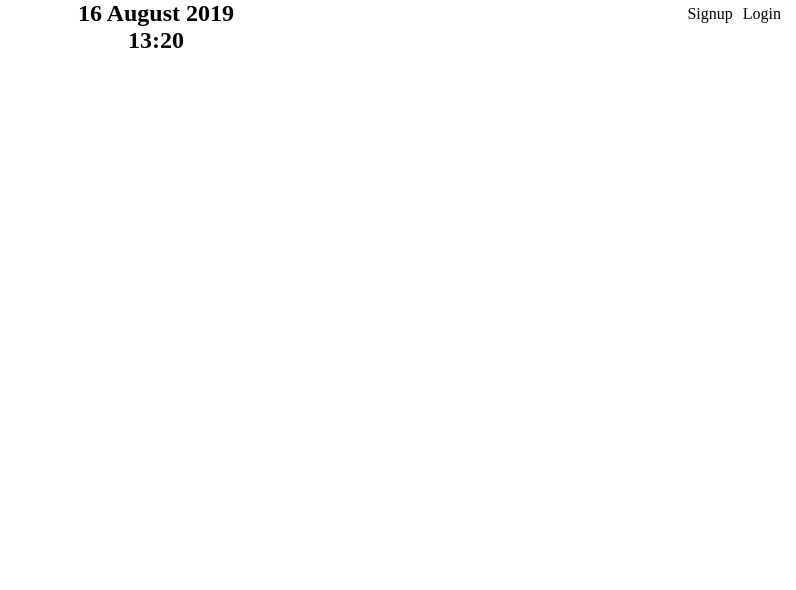
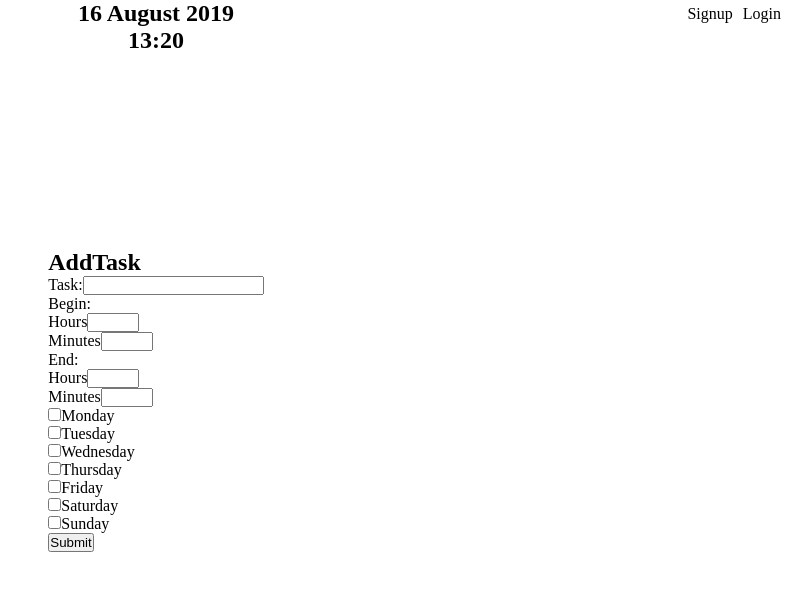
Before and after one commit to LaupWing/Daily-Planner, a Vue app: page /add-task in a window 1280 px wide. Shown: the top 590 px of the page, without its empty margins (484-1280 px from the left). Built offline with nearby package versions, Linux system fonts and the light colour scheme; no server answers.

Commit message:
added addtask form and funcitonaliteit

```diff
--- a/src/components/CurrentTime.vue
+++ b/src/components/CurrentTime.vue
@@ -2,10 +2,16 @@
     <div id="Current-Time">
         <h2 class="date">{{day}} {{month}} {{year}}</h2>
         <h2 class="time">{{hours}}:{{minutes}}</h2>
+        <i
+            v-if="$route.name === 'Home'"
+            class="far fa-calendar-plus"
+            @click="addTask"
+        ></i>
     </div>
 </template>
 
 <script>
+import addZero from '@/components/helpers/timeFormat'
 export default {
     name: 'CurrentTime',
     data(){
@@ -18,9 +24,8 @@ export default {
         }
     },
     methods:{
-        addZero(number){
-            if(number<10) return '0'+number
-            else          return number
+        addTask(){
+            this.$router.push({name:'AddTask'})
         }
     },
     created(){
@@ -29,9 +34,9 @@ export default {
         ];
         setInterval(()=>{
             const date = new Date()
-            this.hours = this.addZero(date.getHours())
-            this.minutes = this.addZero(date.getMinutes())
-            this.day = this.addZero(date.getDate())
+            this.hours = addZero(date.getHours())
+            this.minutes = addZero(date.getMinutes())
+            this.day = addZero(date.getDate())
             this.month = monthNames[date.getMonth()]
             this.year = date.getFullYear()
         },1000)
@@ -48,4 +53,9 @@ export default {
     margin: auto;
     text-align: center;
 }
+
+#Current-Time i{
+    font-size: 1.2em;
+    cursor: pointer;
+}
 </style>
--- /dev/null
+++ b/src/components/helpers/timeFormat.js
@@ -0,0 +1,5 @@
+function addZero(number){
+    if(number<10) return '0'+number
+    else          return number
+}
+export default addZero
--- a/src/views/AddTask.vue
+++ b/src/views/AddTask.vue
@@ -1,11 +1,118 @@
 <template>
-    <form id="AddTask">
-
+    <form @submit.prevent="submit" id="AddTask">
+        <h2>AddTask</h2>
+        <div class="field">
+            <label for="task">Task:</label>
+            <input type="text" name="task" v-model="task">
+        </div>
+        <div class="field">
+            <label for="task">Begin:</label>
+            <div class="hours">
+                <label for="hours">Hours</label>
+                <input @input="setTaskTime('begin', 'hours')" type="number" name="hours" min="00" max="23">
+            </div>
+            <div class="minutes">
+                <label for="minutes">Minutes</label>
+                <input @input="setTaskTime('begin', 'minutes')" type="number" name="minutes" min="00" max="59">
+            </div>
+        </div>
+        <div class="field">
+            <label for="task">End:</label>
+            <div class="hours">
+                <label for="hours">Hours</label>
+                <input @input="setTaskTime('end', 'hours')" type="number" name="hours" min="00" max="23">
+            </div>
+            <div class="minutes">
+                <label for="minutes">Minutes</label>
+                <input @input="setTaskTime('end', 'minutes')" type="number" name="minutes" min="00" max="59">
+            </div>
+        </div>
+        <div class="field">
+            <div class="day">
+                <input type="checkbox" @input="checkboxValues" name="day" id="monday">
+                <label for="monday">Monday</label>
+            </div>
+            <div class="day">
+                <input type="checkbox" @input="checkboxValues" name="day" id="tuesday">
+                <label for="tuesday">Tuesday</label>
+            </div>
+            <div class="day">
+                <input type="checkbox" @input="checkboxValues" name="day" id="wednesday">
+                <label for="wednesday">Wednesday</label>
+            </div>
+            <div class="day">
+                <input type="checkbox" @input="checkboxValues" name="day" id="thursday">
+                <label for="thursday">Thursday</label>
+            </div>
+            <div class="day">
+                <input type="checkbox" @input="checkboxValues" name="day" id="friday">
+                <label for="friday">Friday</label>
+            </div>
+            <div class="day">
+                <input type="checkbox" @input="checkboxValues" name="day" id="saturday">
+                <label for="saturday">Saturday</label>
+            </div>
+            <div class="day">
+                <input type="checkbox" @input="checkboxValues" name="day" id="sunday">
+                <label for="sunday">Sunday</label>
+            </div>
+        </div>
+        <div class="field">
+            <p v-if="feedback">{{feedback}}</p>
+            <button>Submit</button>
+        </div>
     </form>
 </template>
 
 <script>
+import addZero from '@/components/helpers/timeFormat'
+import firebase from 'firebase'
+import db from '@/firebase/init'
 export default {
-    name: 'AddTask'
+    name: 'AddTask',
+    data(){
+        return{
+            days:[],
+            task: null,
+            begin: {
+                hours: null,
+                minutes: null
+            },
+            end: {
+                hours: null,
+                minutes: null
+            },
+            feedback: null
+        }
+    },
+    methods:{
+        submit(){
+            if(
+                this.days.length !== 0 &&
+                this.task              &&
+                this.begin.hours       &&
+                this.begin.minutes     &&
+                this.end.hours         &&
+                this.end.minutes
+            ){
+                const taskObj = {
+                    task: this.task,
+                    begin: `${this.begin.hours}:${this.begin.minutes}`,
+                    end: `${this.end.hours}:${this.end.minutes}`,
+                    days: this.days
+                }
+                console.log(firebase.auth().currentUser)
+                db.collection('tasks')
+            }else{
+                this.feedback = 'You have to fill in all the fields'
+            }
+        },
+        checkboxValues(){
+            this.days.push(event.target.id)
+        },
+        setTaskTime(state, time){
+            this[state][time] = addZero(event.target.value)
+        }
+    }
 }
 </script>
--- a/src/views/home/Planner.vue
+++ b/src/views/home/Planner.vue
@@ -3,7 +3,6 @@
     id="planner"
     @scroll="scrollEvent"
   >
-    <i class="far fa-calendar-plus"></i>
     <div class="overlay" @click="turnoff"></div>
     <Timeline
       :hours="hours"
```
